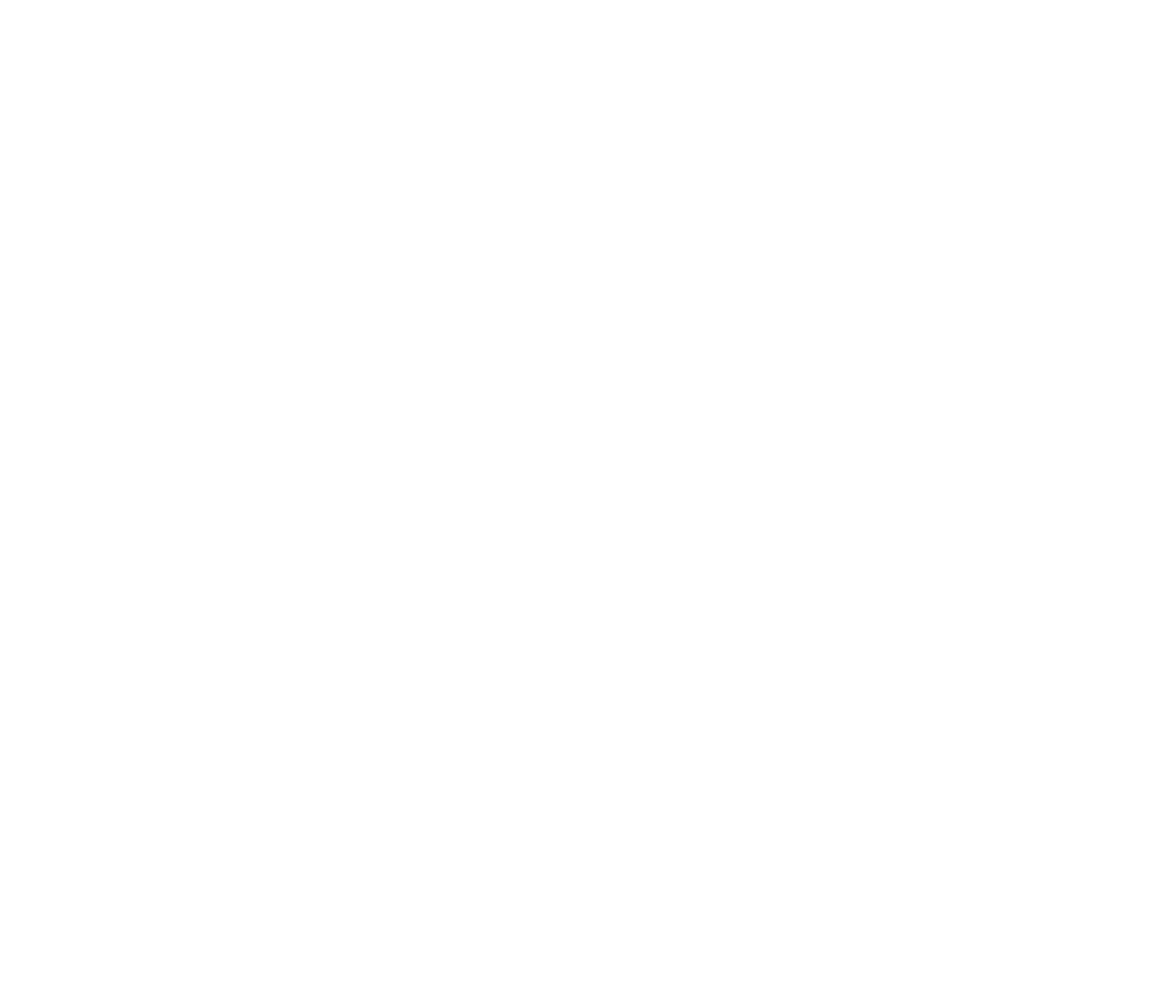
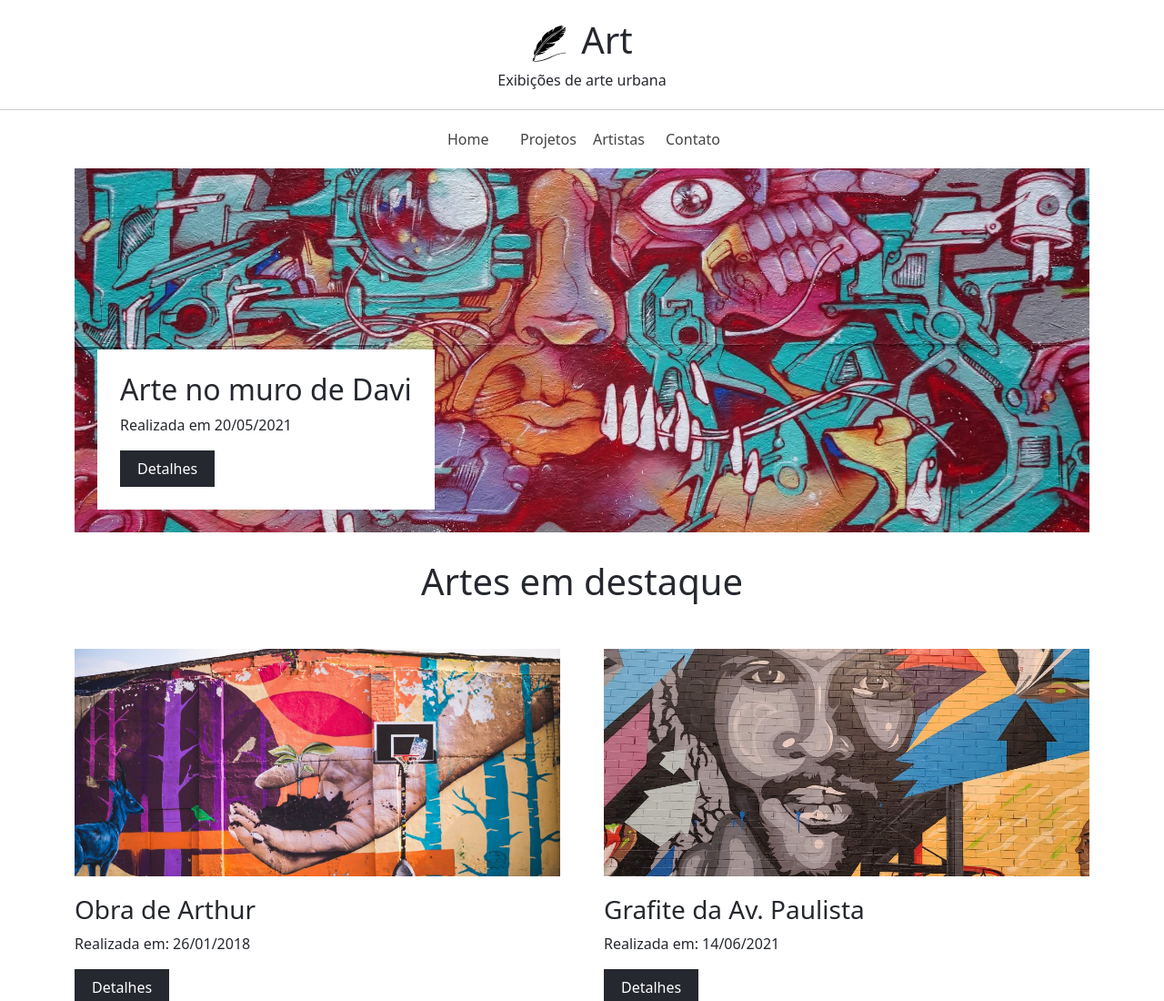
Before and after one commit to Gabriel050505/bootstrap-exemplos-de-uso, a plain HTML site: page ex11_projeto_art/Art_(Alunos)/index.html in a window 1280 px wide. Shown: the top 1100 px of the page at 91% size. Before the commit the page ends 800 px from the top, so only its background shows below. Drawn offline with nearby package versions, Linux system fonts and the light colour scheme.

Commit message:
Exercício 11
Exercício 11 finalizado com CSS e HTML

```diff
--- a/ex11_projeto_art/Art_(Alunos)/css/styles.css
+++ b/ex11_projeto_art/Art_(Alunos)/css/styles.css
@@ -1 +1,156 @@
 /* 2ª Digitação (Aqui) */
+
+/* Estilos gerais */
+* {
+    color: #25282e;
+}
+
+a, i {
+    transition: .5s;
+    text-decoration: none
+}
+
+.sencodary-color {
+    color: #555;
+}
+
+.center-image {
+    background-size: cover;
+    background-position: center;
+}
+
+.btn {
+    text-decoration: none;
+    background-color: #25282e;
+    color: #FFF;
+    padding: 7px 18px;
+    border-radius: 0;
+}
+
+.btn:hover {
+    background-color: #333;
+    color: #FFF;
+}
+
+
+/* Header */
+
+#header {
+    text-align: center;
+    padding: 20px;
+    border-bottom: 1px solid #CCC;
+}
+
+#header p {
+    margin-bottom: 0;
+}
+
+#logo-container {
+    display: flex;
+    justify-content: center;
+}
+
+#logo {
+    width: 40px;
+    margin-right: 15px;
+}
+
+/* Navbar */
+#navbar {
+    padding: 10px;
+    margin: 10px auto;
+}
+
+#navbar a {
+    width: 80px;
+    color: #444;
+}
+
+#navbar a:hover {
+    color: #c1b696;
+}
+
+
+/* Main image */
+
+.main-image {
+    height: 400px;
+    background-image: url('../img/g_1.jpg');
+    margin-bottom: 30px;
+    position: relative;
+}
+
+.main-image-info {
+    background-color: #FFF;
+    padding: 25px;
+    position: absolute;
+    left: 25px;
+    bottom: 25px;
+}
+
+
+/* Gallery */
+
+#img-2 {
+    background-image: url('../img/g_2.jpg');
+}
+
+#img-3 {
+    background-image: url('../img/g_3.jpg');
+}
+
+#img-4 {
+    background-image: url('../img/g_4.jpg');
+}
+
+#img-5 {
+    background-image: url('../img/g_5.jpg');
+}
+
+#img-6 {
+    background-image: url('../img/g_6.jpg');
+}
+
+#gallery-container h1{
+    text-align: center;
+}
+
+#gallery-container h1,
+#gallery-container .col-md-6,
+#gallery-container .col-xs-12 {
+    margin-bottom: 50px;
+}
+
+.small-image-container {
+    height: 250px;
+    margin-bottom: 20px;
+}
+
+
+/* Footer */
+footer {
+    border-top: 1px solid #CCC;
+    height: 250px;
+    padding: 30px;
+}
+
+footer i {
+    font-size: 20px;
+}
+
+#social-icons-container {
+    padding: 25px;
+}
+
+#social-icons-container div {
+    text-align: center;
+}
+
+footer p {
+    text-align: center;
+    margin: 20px;
+}
+
+a:hover i {
+    color:#c1b696
+}
--- a/ex11_projeto_art/Art_(Alunos)/index.html
+++ b/ex11_projeto_art/Art_(Alunos)/index.html
@@ -18,5 +18,98 @@
 
   <!-- 1ª Digitação (Aqui) -->
 
+  <!-- Header -->
+  <div class="container-fluid">
+    <header id="header" class="row">
+      <div id="logo-container">
+        <img id="logo" src="img/art_logo.svg" alt="Art">
+        <h1>Art</h1>
+      </div>
+      <p>Exibições de arte urbana</p>
+    </header>
+
+    <nav id="navbar" class="container">
+      <div class="row justify-content-center">
+        <a href="#">Home</a>
+        <a href="#">Projetos</a>
+        <a href="#">Artistas</a>
+        <a href="#">Contato</a>
+      </div>
+    </nav>
+  </div>
+
+  <!-- Main image -->
+  <div class="container" id="main-image-container">
+    <div class="main-image center-image">
+      <div class="main-image-info">
+        <h2>Arte no muro de Davi</h2>
+        <p class="secondary-color">Realizada em 20/05/2021</p>
+        <a class="btn" href="#">Detalhes</a>
+      </div>
+    </div>
+  </div>
+
+  <!-- Gallery -->
+  <div class="container" id="gallery-container">
+    <div class="col-12">
+      <h1>Artes em destaque</h1>
+    </div>
+
+    <div class="row gx-md-5">
+      <div class="col-xs-12 col-md-6">
+        <div class="small-image-container center-image" id="img-2"></div>
+          <h3>Obra de Arthur</h3>
+          <p class="secondary-color">Realizada em: 26/01/2018</p>
+          <a class="btn" href="#">Detalhes</a>
+      </div>
+
+      <div class="col-xs-12 col-md-6">
+        <div class="small-image-container center-image" id="img-3"></div>
+          <h3>Grafite da Av. Paulista</h3>
+          <p class="secondary-color">Realizada em: 14/06/2021</p>
+          <a class="btn" href="#">Detalhes</a>
+      </div>
+
+      <div class="col-xs-12 col-md-6">
+        <div class="small-image-container center-image" id="img-4"></div>
+          <h3>Arte em conjunto do Metrô</h3>
+          <p class="secondary-color">Realizada em: 19/01/2018</p>
+          <a class="btn" href="#">Detalhes</a>
+      </div>
+
+      <div class="col-xs-12 col-md-6">
+        <div class="small-image-container center-image" id="img-5"></div>
+          <h3>Obra de Paulo</h3>
+          <p class="secondary-color">Realizada em: 12/12/2015</p>
+          <a class="btn" href="#">Detalhes</a>
+      </div>
+
+      <div class="col-xs-12 col-md-6">
+        <div class="small-image-container center-image" id="img-6"></div>
+          <h3>Grafite no centro da cidade</h3>
+          <p class="secondary-color">Realizada em: 13/02/2012</p>
+          <a class="btn" href="#">Detalhes</a>
+      </div>
+    </div>
+
+    <!-- Footer -->
+    <footer class="container">
+      <p class="secondary-color">Nos encotre nas redes sociais:</p>
+      <div class="row justify-content-center" id="social-icons-container">
+        <div class="col-1">
+          <a herf="#"><i class="bi bi-facebook secondary-color"></i></a>
+        </div>
+
+        <div class="col-1">
+          <a href="#"><i class="bi bi-instagram secondary-color"></i></a>
+        </div>
+
+        <div class="col-1">
+          <a href="#"><i class="bi bi-twitter secondary-color"></i></a>
+        </div>
+      </div>
+      <p class="secondary-color">Art &copy; 2025</p>
+    </footer>
+  </div>
 </body>
 </html>
```
